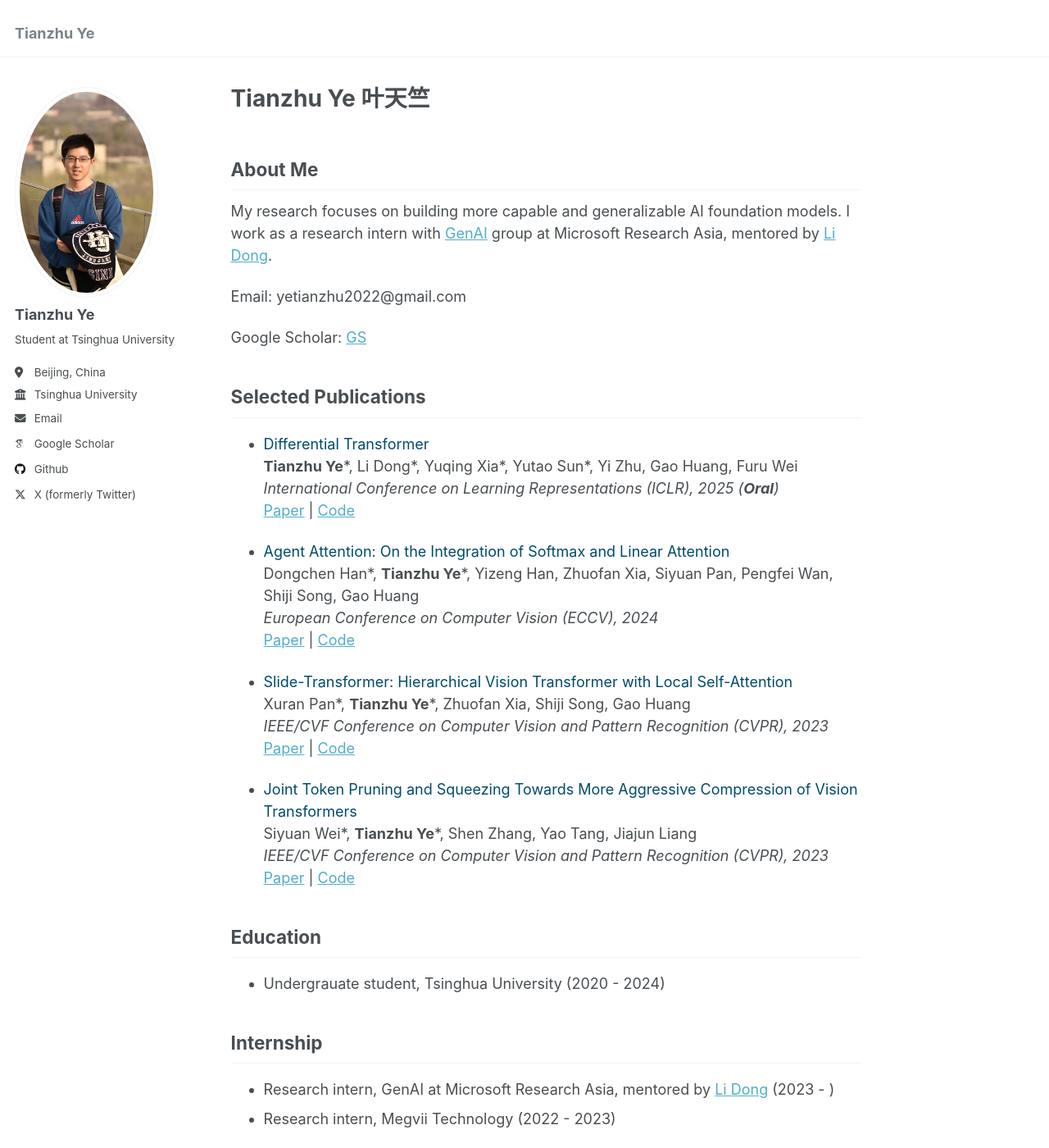
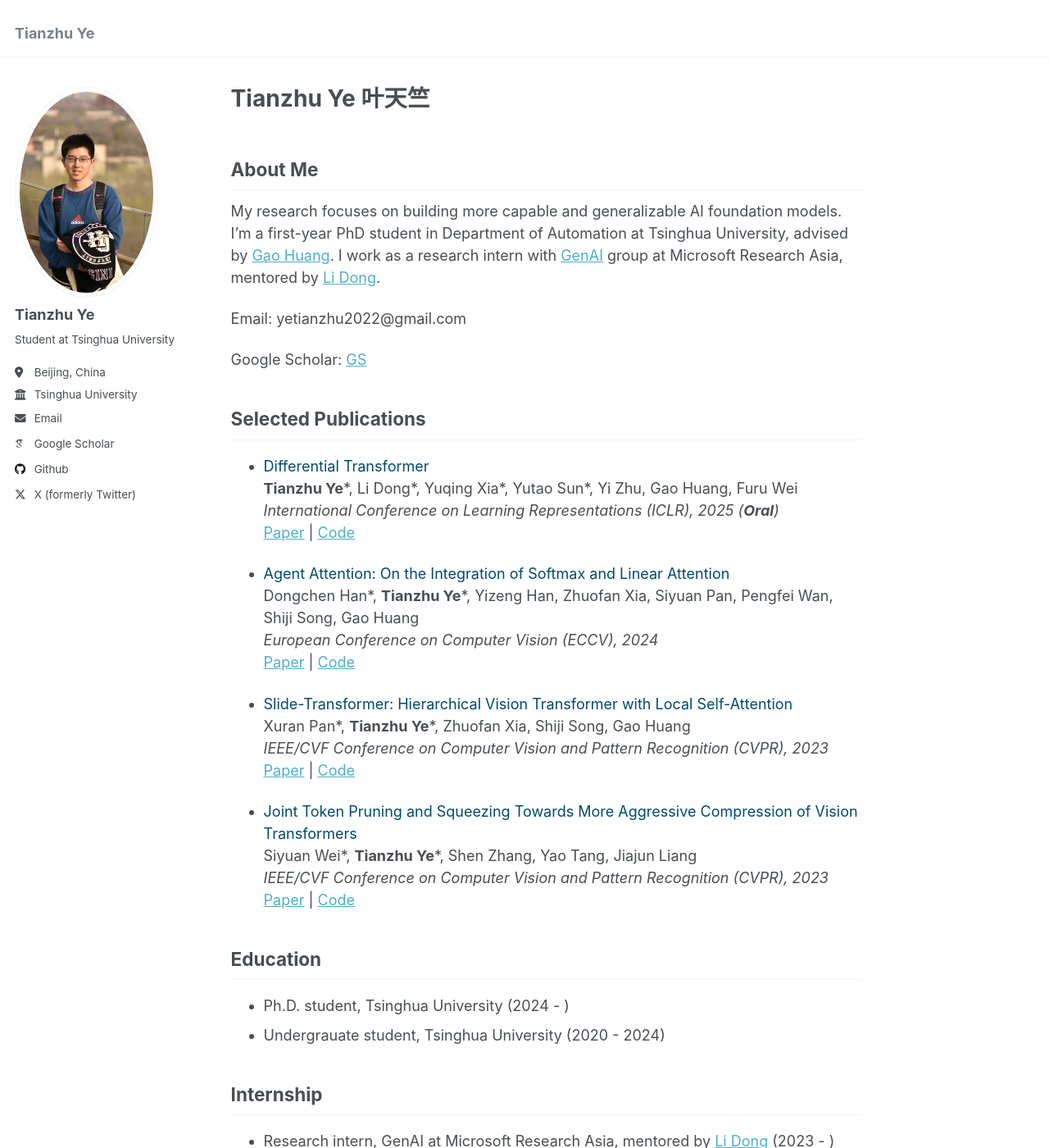
Before and after one commit to YTianZHU/YTianZHU.github.io, a Jekyll site: the page built from _pages/about.md, in a window 1280 px wide and 1400 px high. Shown: the whole window at 82% size. Built offline with Jekyll 4.4.1, drawn with Linux system fonts in a browser that asks for light colours; some web fonts are replaced.

Commit message:
Update about.md

```diff
--- a/_pages/about.md
+++ b/_pages/about.md
@@ -10,7 +10,7 @@ redirect_from:
 ## About Me
 <!-- I'm a first-year PhD student in Department of Automation at Tsinghua University, advised by [Gao Huang](https://www.gaohuang.net/). I also work as a research intern with Natural Language Computing group at Microsoft Research Asia, mentored by [Li Dong](https://dong.li/). My research focuses on building more capable and generalizable AI foundation models. -->
 
-My research focuses on building more capable and generalizable AI foundation models. I work as a research intern with [GenAI](https://www.microsoft.com/en-us/research/group/general-artificial-intelligence/) group at Microsoft Research Asia, mentored by [Li Dong](https://dong.li/).
+My research focuses on building more capable and generalizable AI foundation models. I'm a first-year PhD student in Department of Automation at Tsinghua University, advised by [Gao Huang](https://www.gaohuang.net/). I work as a research intern with [GenAI](https://www.microsoft.com/en-us/research/group/general-artificial-intelligence/) group at Microsoft Research Asia, mentored by [Li Dong](https://dong.li/).
 
 <!-- Email: ytz24@mails.tsinghua.edu.cn -->
 Email: yetianzhu2022@gmail.com
@@ -41,6 +41,7 @@ Siyuan Wei\*, **Tianzhu Ye**\*, Shen Zhang, Yao Tang, Jiajun Liang
 
 ## Education
 <!-- - Ph.D. student, Tsinghua University (2024 - ) -->
+- Ph.D. student, Tsinghua University (2024 - )
 - Undergrauate student, Tsinghua University (2020 - 2024)
 
 ## Internship
```
